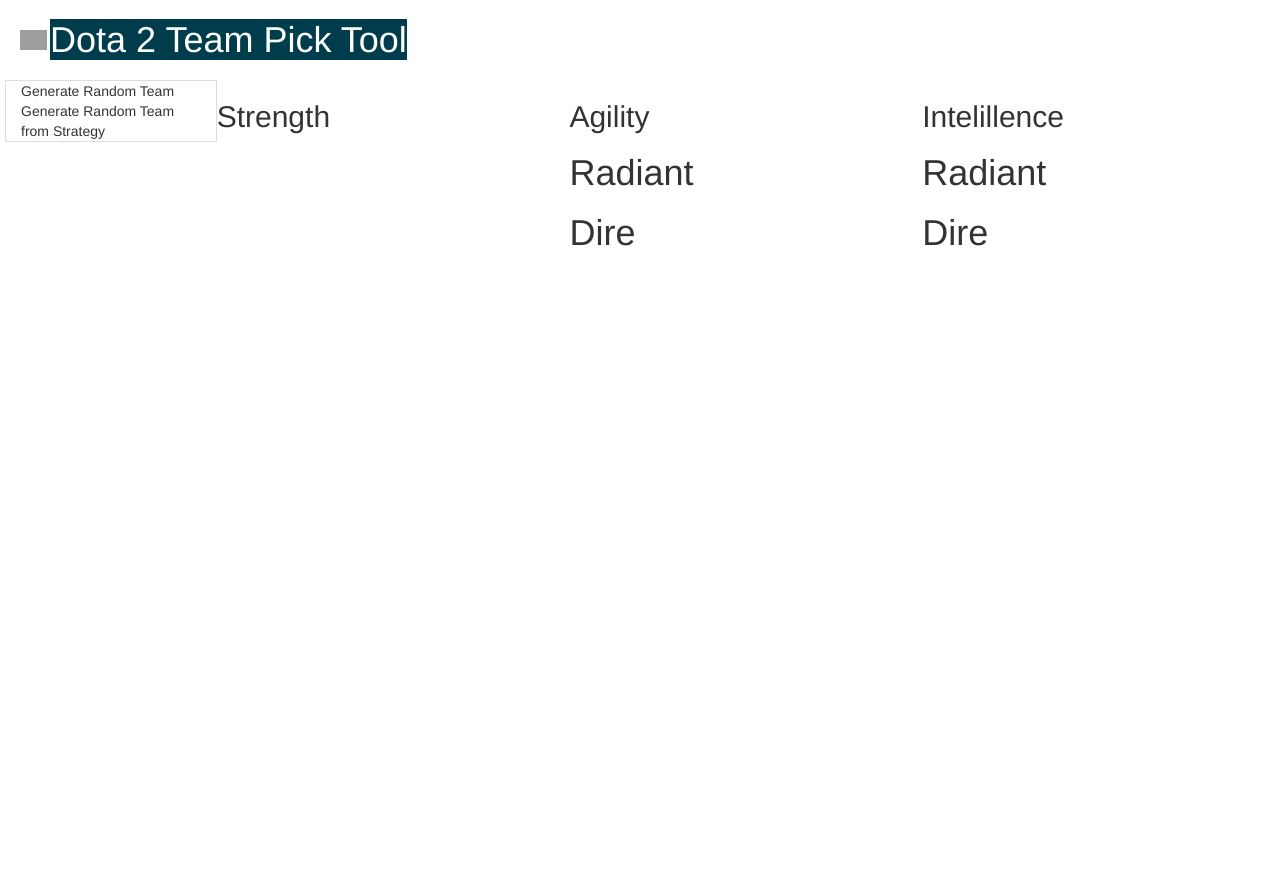
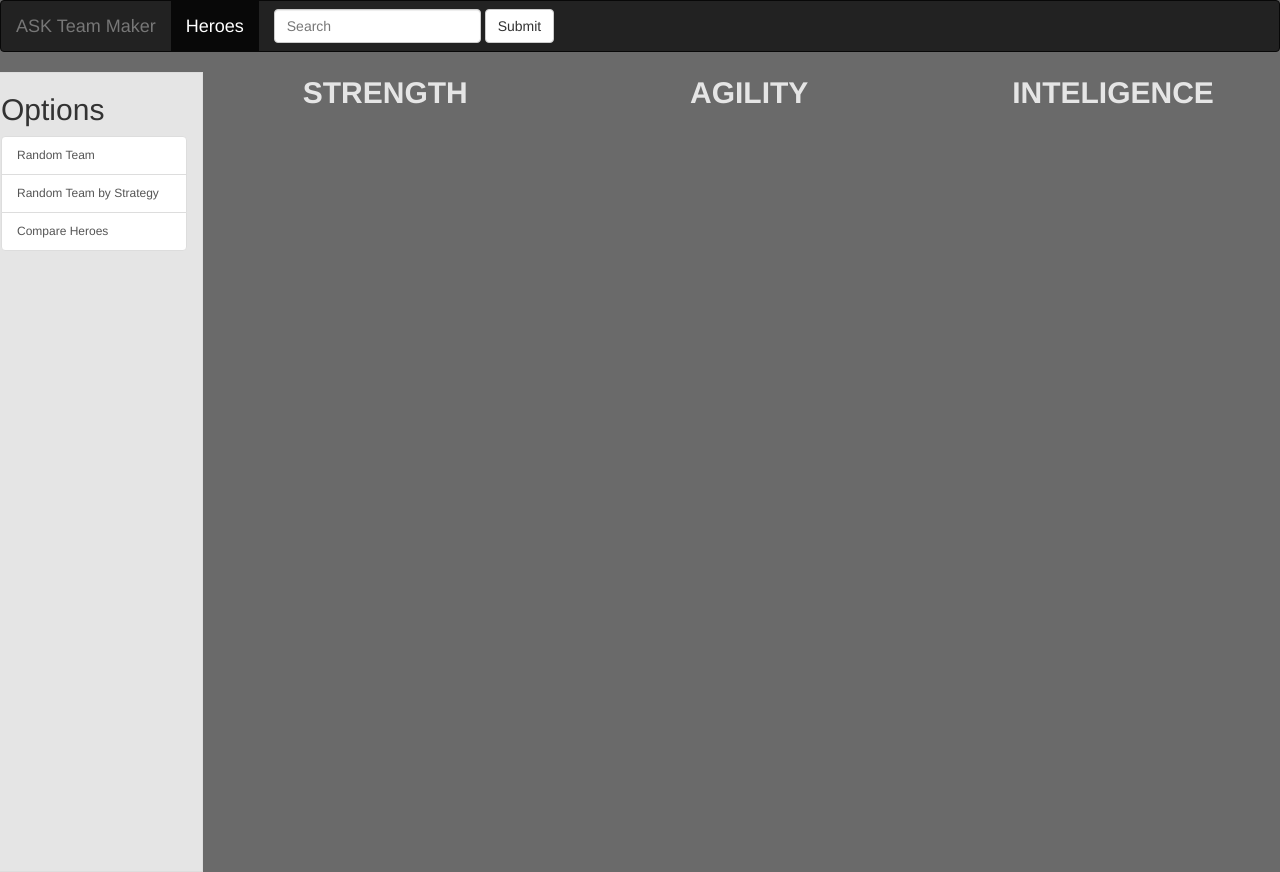
Before and after one commit to jegasmlm/dotadev, a CakePHP app: the page made by app/View/Heroes/home.ctp in a window 1280 px wide. Before the commit the page ends 246 px from the top, so only its background shows below. Run offline with PHP 8.4 and a stand-in for CakePHP, Linux system fonts and the light colour scheme; the template is opened without the code that fills it, so the values that code supplies are empty; some libraries are stand-ins or nearby versions; grey boxes are pictures that could not be loaded.

Commit message:
Adding new interface 1

```diff
--- a/app/View/Heroes/home.ctp
+++ b/app/View/Heroes/home.ctp
@@ -1,71 +1,42 @@
 <div class="row">
-    <div class="col-lg-2 table-bordered">
-        <div>Generate Random Team</div>
-        <div>Generate Random Team from Strategy</div>
+    <div class="col-lg-2 table-bordered menu">
+        <div>
+            <h2>Options</h2>
+        </div>
+        <div class="list-group">
+            <a href="#" class="list-group-item">Random Team</a>
+            <a href="#" class="list-group-item">Random Team by Strategy</a>
+            <a href="#" class="list-group-item">Compare Heroes</a>
+        </div>
     </div>
     <div class="col-lg-10">
         <div class="row">
             <div class="col-lg-4">
-                <div class="row">
-                    <div>
-                        <h2>Strength</h2>
-                    </div>
-                    <div>
-                    <?php foreach($RadiantStr as $Hero):?>
-                        <div class="borderThumnail col-xs-2">
-                            <?php echo $this->Html->image(str_replace(' ', '_', strtolower($Hero['Hero']['name'])).'_full.png', array('class' => 'heroeThumbnail'));?>
-                        </div>
-                    <?php endforeach; ?>
-                    </div>
-                </div>
-                <div class="row">
-                    <div>
-                        <?php foreach($DireStr as $Hero):?>
-                        <div class="borderThumnail col-xs-3">
-                            <?php echo $this->Html->image(str_replace(' ', '_', strtolower($Hero['Hero']['name'])).'_full.png', array('class' => 'heroeThumbnail'));?>
-                        </div>
-                        <?php endforeach; ?>
-                    </div>
-                </div>
+                <div class="strongTittle centerText">Strength</div>
             </div>
             <div class="col-lg-4">
-                <div class="row">
-                    <div>
-                        <h2>Agility</h2>
-                    </div>
-                    <div><h1>Radiant</h1></div>
-                    <div>
-                        <?php foreach($RadiantAgi as $Hero):
-                            echo $this->Html->image(str_replace(' ', '_', strtolower($Hero['Hero']['name'])).'_full.png', array('class' => 'heroeThumbnail'));
-                        endforeach; ?>
-                    </div>
-                    <div><h1>Dire</h1></div>
-                    <div>
-                        <?php foreach($DireAgi as $Hero):
-                            echo $this->Html->image(str_replace(' ', '_', strtolower($Hero['Hero']['name'])).'_full.png', array('class' => 'heroeThumbnail'));
-                        endforeach; ?>
-                    </div>
-                </div>
+                <div class="strongTittle centerText">Agility</div>
             </div>
             <div class="col-lg-4">
-                <div class="row">
-                    <div>
-                        <h2>Intelillence</h2>
-                    </div>
-                    <div><h1>Radiant</h1></div>
-                    <div>
-                        <?php foreach($RadiantInt as $Hero):
-                            echo $this->Html->image(str_replace(' ', '_', strtolower($Hero['Hero']['name'])).'_full.png', array('class' => 'heroeThumbnail'));
-                        endforeach; ?>
-                    </div>
-                    <div><h1>Dire</h1></div>
-                    <div>
-                        <?php foreach($DireInt as $Hero):
-                            echo $this->Html->image(str_replace(' ', '_', strtolower($Hero['Hero']['name'])).'_full.png', array('class' => 'heroeThumbnail'));
-                        endforeach; ?>
-                    </div>
-                </div>
+                <div class="strongTittle centerText">Inteligence</div>
             </div>
         </div>
     </div>
+    <?php foreach($heroes as $side):?>
+    <div class="col-lg-10" style="padding-top: 25px">
+        <div class="row">
+            <?php foreach ($side as $HeroGRP):?>
+            <div class="col-lg-4">
+                <div>
+                <?php foreach ($HeroGRP as $Hero):?>
+                    <div class="borderThumnail col-md-2">
+                        <?php echo $this->Html->image(str_replace(' ', '_', strtolower($Hero['Hero']['name'])).'_full.png', array('class' => 'heroeThumbnail', 'url' => array('controller'=>'Heroes','action'=>'view', $Hero['Hero']['id'])));?>
+                    </div>
+                <?php endforeach;?>
+                </div>
+            </div>
+            <?php endforeach;?>
+        </div>
+    </div>
+    <?php endforeach; ?>
 </div>
--- a/app/View/Layouts/default.ctp
+++ b/app/View/Layouts/default.ctp
@@ -14,7 +14,6 @@
  * @license       http://www.opensource.org/licenses/mit-license.php MIT License
  */
 
-$cakeDescription = __d('cake_dev', 'Dota 2 Team Pick Tool');
 $cakeVersion = __d('cake_dev', 'CakePHP %s', Configure::version())
 ?>
 <!DOCTYPE html>
@@ -28,7 +27,7 @@ $cakeVersion = __d('cake_dev', 'CakePHP %s', Configure::version())
 	<?php
 		echo $this->Html->meta('icon');
 
-		echo $this->Html->css('cake.generic');
+		//echo $this->Html->css('cake.generic');
         echo $this->Html->css("bootstrap");
 		echo $this->Html->css('dota');
 
@@ -38,17 +37,37 @@ $cakeVersion = __d('cake_dev', 'CakePHP %s', Configure::version())
 		echo $this->fetch('script');
 	?>
 </head>
-<body>
-	<div id="container">
+<body id="body">
 		<div id="header">
-			<h1><?php echo $this->Html->link($cakeDescription, 'http://dseta.com/dota/heroes'); ?></h1>
-		</div>
-		<div id="content">
+            <div class="navbar navbar-inverse">
+                <div>
+                    <div class="navbar-header">
+                        <button type="button" class="navbar-toggle collapsed" data-toggle="collapse" data-target=".navbar-collapse">
+                            <span class="sr-only">Toggle navegation</span>
+                        </button>
+                        <?php echo $this->Html->link('ASK Team Maker', '/', array('class'=>'navbar-brand')); ?>
+                    </div>
+                    <div class="navbar-collapse">
+                        <ul class="nav navbar-nav">
+                            <li class="active">
+                                <?php echo $this->Html->link('Heroes', array('controller'=>'Heroes', 'action'=>'index'), array('class'=>'navbar-brand')); ?>
+                            </li>
+                        </ul>
+                        <form class="navbar-form navbar-left" role="search">
+                            <div class="form-group">
+                                <input type="text" class="form-control" placeholder="Search">
+                            </div>
+                            <button type="submit" class="btn btn-default">Submit</button>
+                        </form>
+                    </div>
+                </div>
+            </div>
+        </div>
+		<div>
 
 			<?php echo $this->Session->flash(); ?>
 
 			<?php echo $this->fetch('content'); ?>
 		</div>
-	</div>
 </body>
 </html>
--- a/app/webroot/css/cake.generic.css
+++ b/app/webroot/css/cake.generic.css
@@ -32,7 +32,7 @@ body {
 a {
 	color: #003d4c;
 	text-decoration: underline;
-	font-weight: bold;
+	/*font-weight: bold;*/
 }
 a:hover {
 	color: #367889;
--- a/app/webroot/css/dota.css
+++ b/app/webroot/css/dota.css
@@ -1,7 +1,16 @@
+#body{
+    background-color: #6A6A6A;
+}
 #header h1 {
-    background: url('../img/ask-logo.png');
+    /*background: url('../img/ask-logo.png');*/
     background-size: contain;
     background-repeat: no-repeat;
+}
+.menu{
+    font-style: normal;
+    font-size: 12px;
+    background-color: #e5e5e5;
+    height: 800px;
 }
 .bestRol{
     font-size: 15px;
@@ -10,13 +19,27 @@
     text-align: center;
     font-weight: bold;
 }
-
 .heroeThumbnail{
     width: 59px;
     height: 33px;
+    border-width: 2px;
+    border-style: ridge;
+    border-color: #101010;
+}
+.icon{
+    width: 25px;
+    height: 25px;
 }
 .borderThumnail{
-    padding-bottom: 5px;
-    border: 1px;
-    border-color: #101010;
+    width: 70px;
+    padding: 5px;
 }
+.strongTittle{
+    color: #e5e5e5;
+    font-size: 30px;
+    font-weight: bold;
+    text-transform: uppercase;
+}
+.centerText{
+    text-align: center;
+}
```
Also changed, not shown: app/Controller/HeroesController.php (+1 -6 lines), app/Model/Hero.php (+12 -1 lines), app/View/Heroes/index.ctp (+30 -30 lines), app/View/Heroes/view.ctp (+71 -61 lines).
